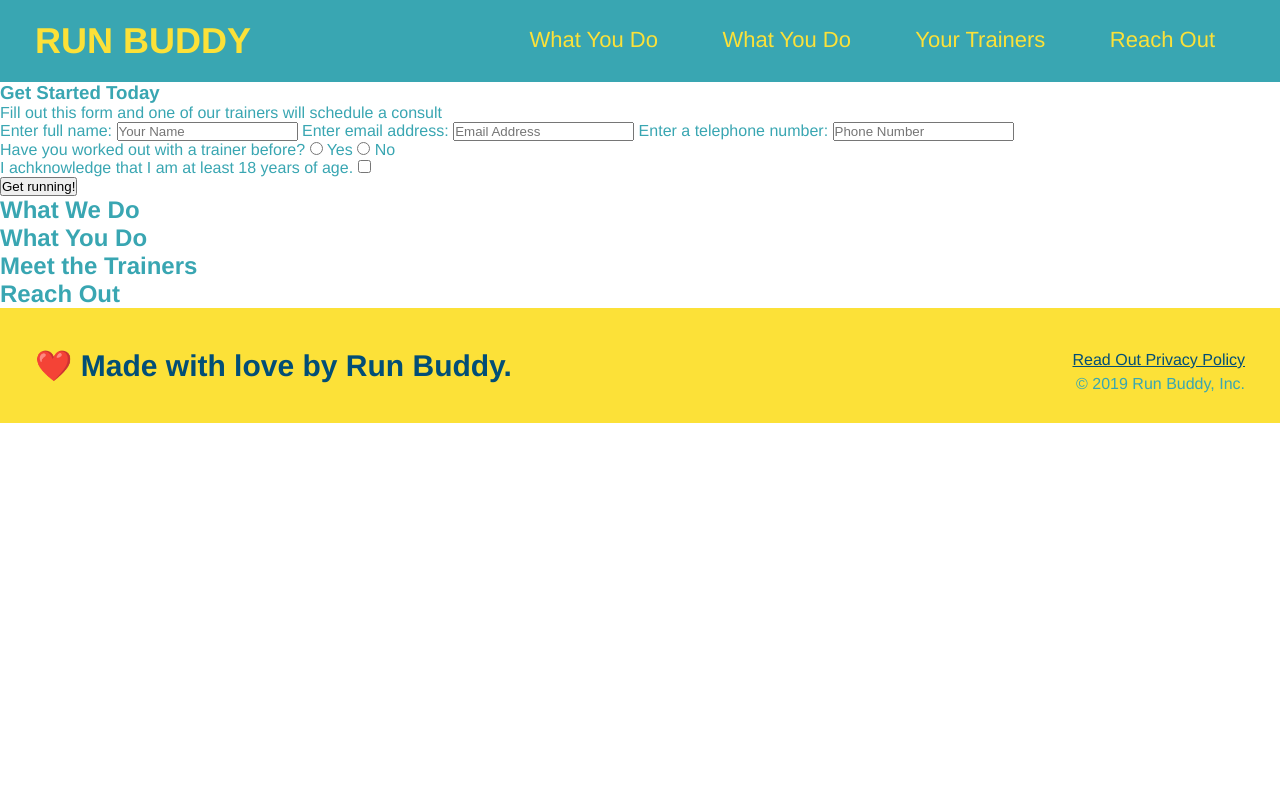
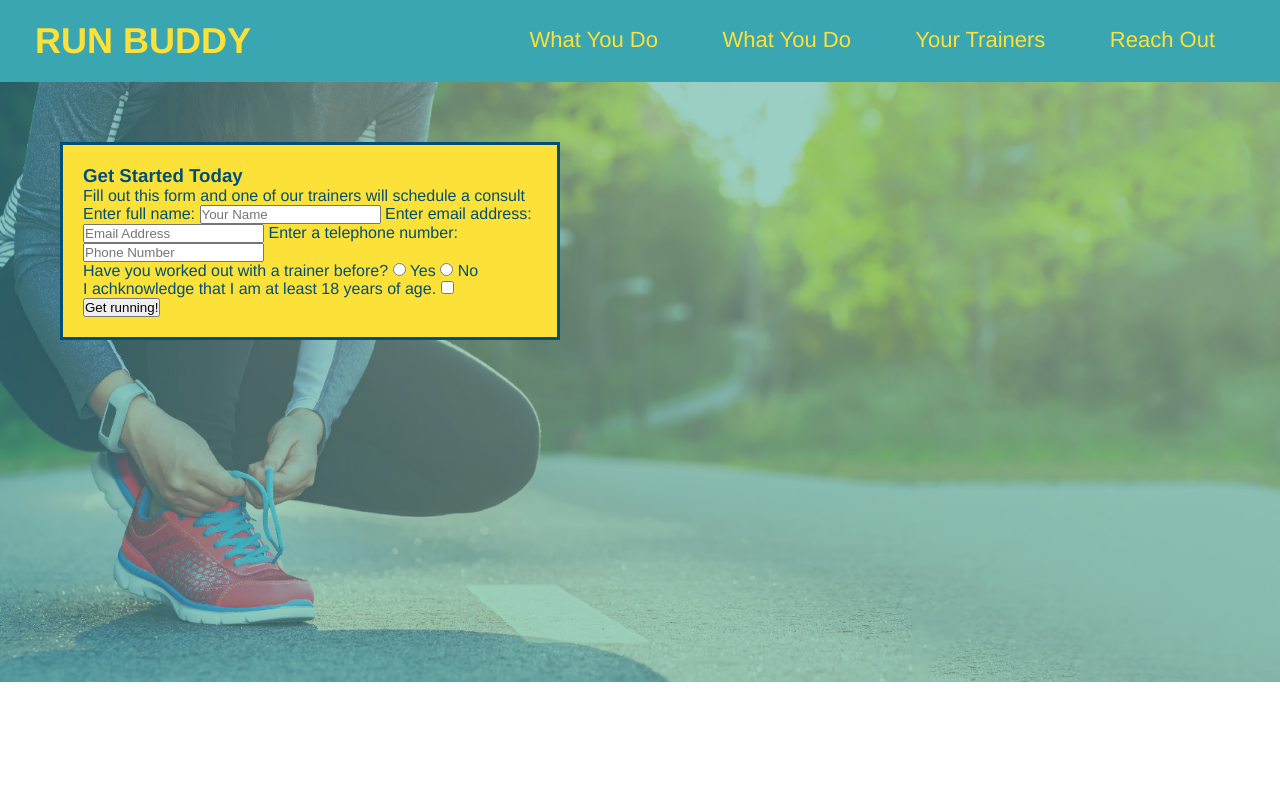
Before and after one commit to shhu21/run-buddy, a plain HTML site: page index.html in a window 1280 px wide. Shown: the top 800 px of the page. Drawn offline with Linux system fonts and the light colour scheme.

Commit message:
adds styles to the form

```diff
--- a/assets/css/style.css
+++ b/assets/css/style.css
@@ -65,3 +65,25 @@ footer h2 {
   footer a {
     color: #024e76;
   }
+
+  section {
+    padding: 60px;
+  }
+
+  .hero {
+      height: 600px;
+      background-image: url(../images/hero-bg.jpg);
+      background-size: cover;
+      background-position: center;
+  }
+
+  .hero-form {
+      background-color: #fce138;
+      padding: 20px;
+      width: 500px;
+      color: #024e76;
+      /*can be short-handed as 'border: solid 3px #024e76;'*/
+      border-style: solid;
+      border-width: 3px;
+      border-color: #024e76;
+  }
--- a/index.html
+++ b/index.html
@@ -30,12 +30,10 @@
         </nav>
     </header>
 
-    <section>
-            <div>
+    <section class="hero">
+            <div class="hero-form">
                 <h3>Get Started Today</h3>
                 <p>Fill out this form and one of our trainers will schedule a consult</p>
-            </div>
-
                 <!--add form-->
                 <form>
                     <label for="name">Enter full name:</label>
@@ -57,6 +55,9 @@
                     </p>
                     <button type="submit">Get running!</button>
                 </form>
+            </div>
+
+
         </section>
     <!--hero/jumbotron-->
     <section></section>
```
Also changed, not shown: assets/images/hero-bg.jpg (added). Lines whose indentation alone changed are shown as unchanged.
